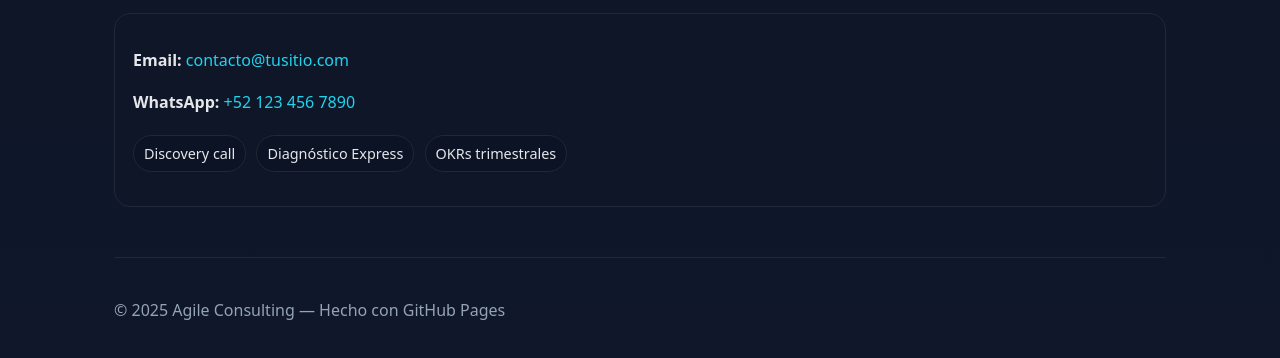
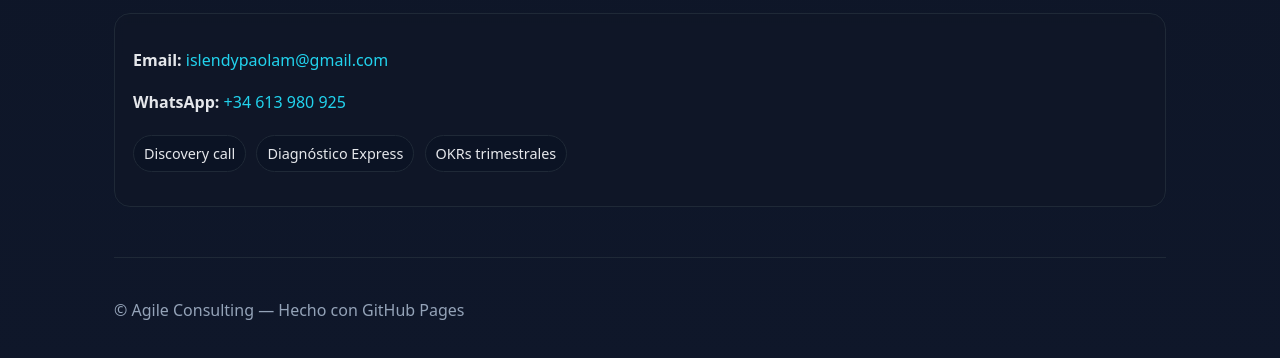
Before and after one commit to ipaola/agile, a plain HTML site: page index.html in a window 1280 px wide. Shown: the part 1794-2152 px from the top of the page. Drawn offline with Linux system fonts and the light colour scheme.

Commit message:
Update index.html

```diff
--- a/index.html
+++ b/index.html
@@ -149,8 +149,8 @@
       <h2>Contacto</h2>
       <p class="muted">¿Tienes un reto? Conversemos 20 minutos.</p>
       <div class="card">
-        <p><strong>Email:</strong> <a href="mailto:contacto@tusitio.com">contacto@tusitio.com</a></p>
-        <p><strong>WhatsApp:</strong> <a href="https://wa.me/521234567890" target="_blank" rel="noopener">+52 123 456 7890</a></p>
+        <p><strong>Email:</strong> <a href="mailto:contacto@tusitio.com">islendypaolam@gmail.com</a></p>
+        <p><strong>WhatsApp:</strong> <a href="https://wa.me/521234567890" target="_blank" rel="noopener">+34 613 980 925</a></p>
         <p>
           <span class="pill">Discovery call</span>
           <span class="pill">Diagnóstico Express</span>
@@ -165,7 +165,7 @@
   </div>
 
   <script>
-    document.getElementById('year').textContent = new Date().getFullYear();
+    document.getElementById('2025').textContent = new Date().getFullYear();
   </script>
 </body>
 </html>
```
